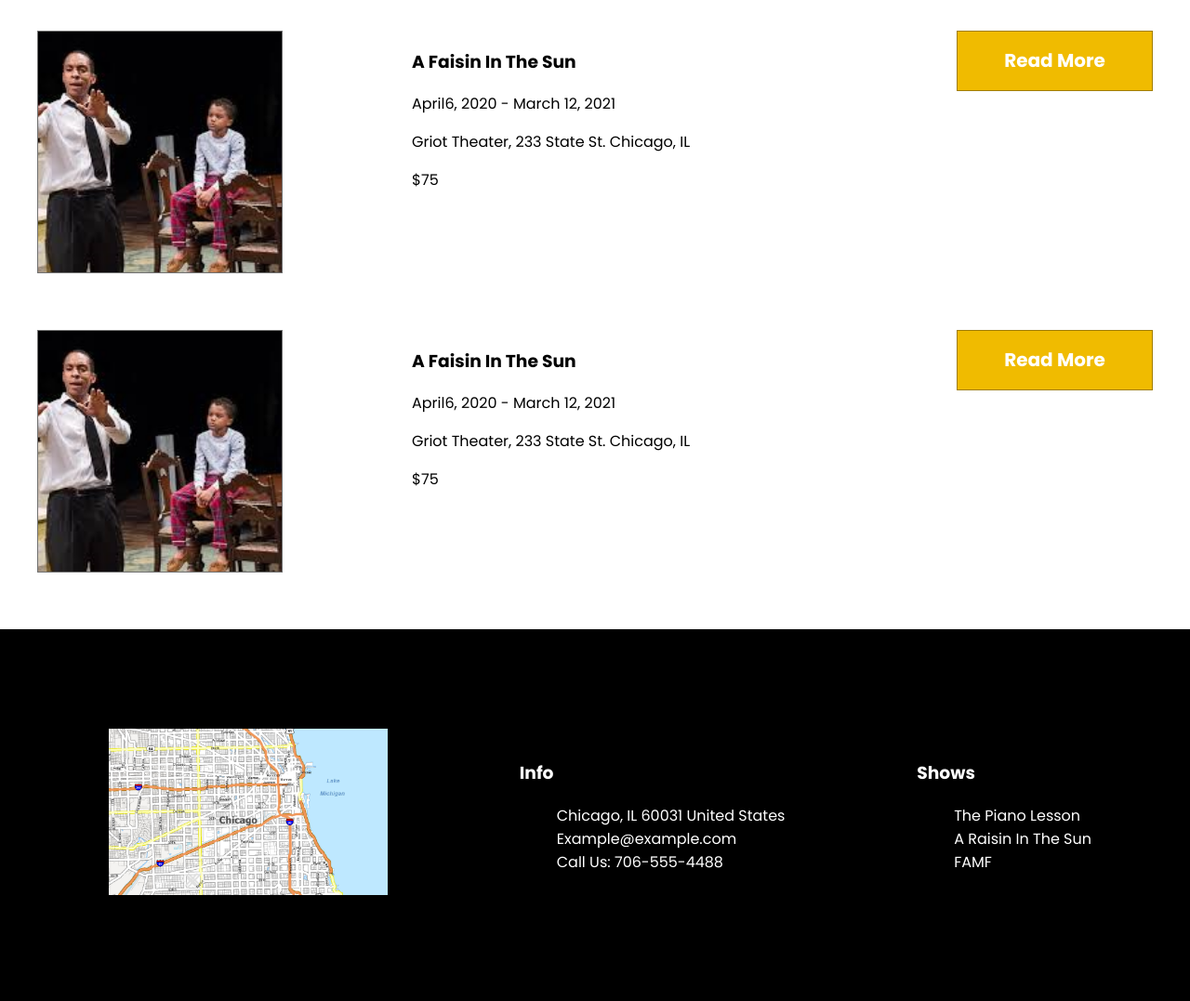
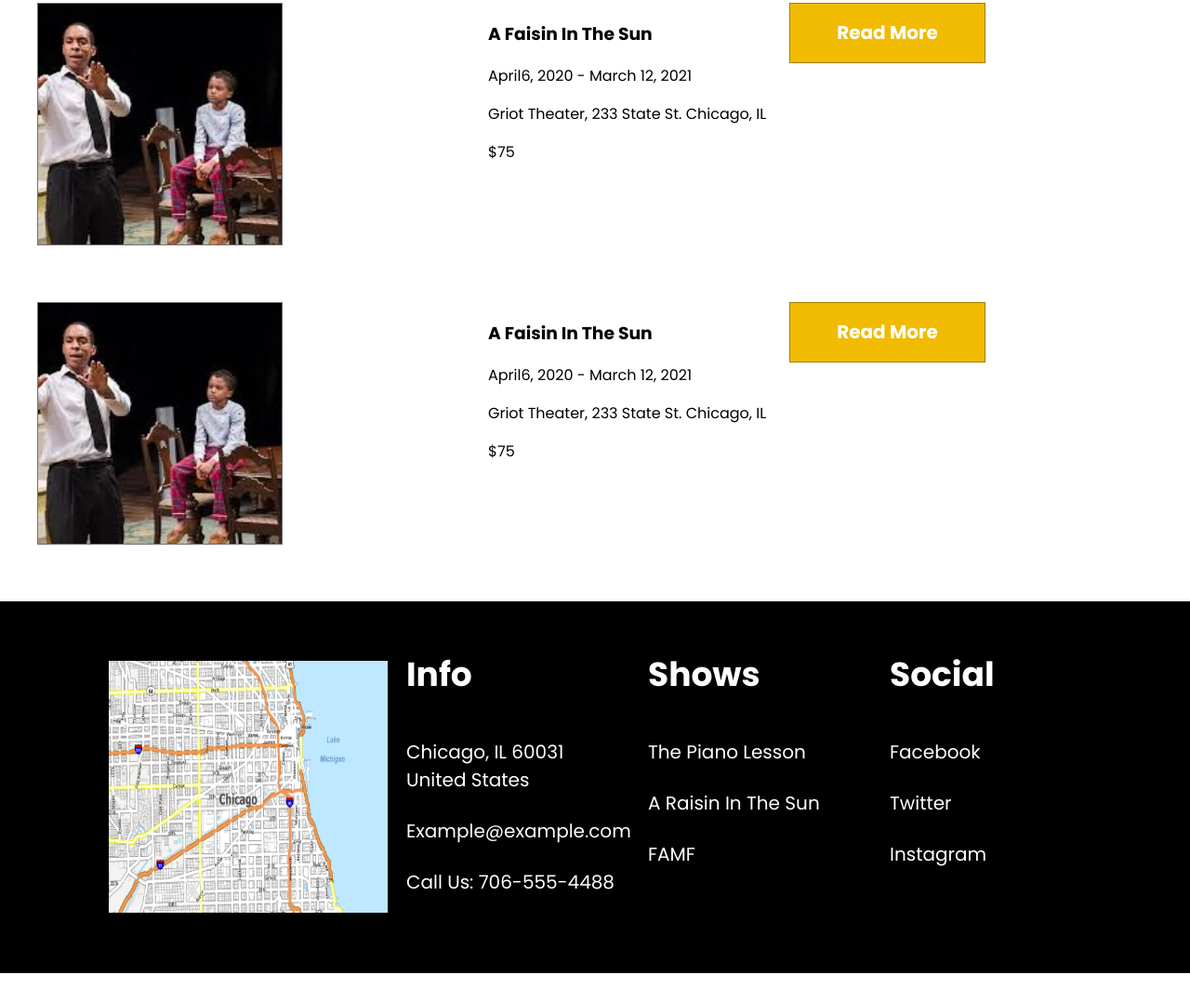
Before and after one commit to Hmlynch/Theatre_company_project, a plain HTML site: page index.html in a window 1280 px wide. Shown: the part 1672-2749 px from the top of the page at 93% size. After the commit the page ends 2719 px from the top, so only its background shows below. Drawn offline with Linux system fonts and the light colour scheme.

Commit message:
second commit

```diff
--- a/assets/css/main.css
+++ b/assets/css/main.css
@@ -11,6 +11,7 @@ body {
 
 a {
     text-decoration: none;
+    color: white;
 }
 
 main{
@@ -31,7 +32,7 @@ main{
 
 /* START HEADER STYLES */
 header {
-    padding: 15px 0
+    padding: 0;
 }
 .nav-bar{
     display: flex;
@@ -60,7 +61,7 @@ header {
 /* END HEADER STYLES */
 /* START BODY STYLES */
 .hero-image{
-    background-image: linear-gradient(rgba(0,0,0,0.5), rgba(0,0,0,0.5)), url(".//images/theater-image-background.png");
+    background-image: url(".//images/theater-image-background.png");
     width: 100%;
     height: 720px;
     background-position: center;
@@ -72,11 +73,10 @@ header {
 .hero-text{
     display: flex;
     justify-content: center;
-    align-items: center;
     text-align: center;
     color: white;
     font-size: 96px;
-    top: 50%;
+    padding-top: 150px;
 }
 .date-bar{
     width: 1260px;
@@ -108,7 +108,7 @@ header {
 }
 .show-info{
     position: absolute;
-    left: 443px;
+    left: 525px;
 }
 .btn-yellow {
     display: flex;
@@ -118,34 +118,59 @@ header {
     margin-top: 16px;
     color: white;
 }
+.btn{
+    position: absolute;
+    right: 220px;
+}
 /* END BODY STYLES */
 /* START FOOTER STYLES */
 footer{
     display: flex;
-    justify-content: space-between;
-    align-items: center;
+    /* justify-content: space-between; */
+    /* align-items: center; */
     width: 1440px;
     height: 400px;
     border: 1px solid black;
     background-color: black;
+    max-width: 1440px;
+    margin: 0 auto;
+    color: white;
+}
+.footer-lists{
+    display: flex;
+    flex-direction: column;
+    margin: 50px 10px 0 20px;
+    width: 230px;
+
 }
 footer h3{
-
+    font-size: 36px;
+    padding: 0;
+    margin: 0;
+}
+footer ul{
+    list-style-type: none;
+    padding-left: 0;
+    margin-bottom: 0;
 }
 footer li{
     list-style-type: none;
+    font-size: 20px;
+    margin: 25px 0;
 }
 footer img{
     width: 300px;
+    height: 271px;
     margin-left: 116px;
 }
-.footer-info{
-    color: white;
+.footer-img {
+    display: flex;
+    align-items: center;
 }
-.footer-shows{
-    color: white;
-}
-.footer-social{
-    color: white;
-}
+/* .footer-list{
+    display: flex;
+    width: 100%;
+    justify-content: space-between;
+} */
+
 /* END FOOTER STYLES */
--- a/index.html
+++ b/index.html
@@ -105,7 +105,8 @@
         <div class="footer-img">
             <img src="./images/Chicago map.jpeg" alt="">
         </div>
-        <div class="footer-info">
+        <!-- <div class="footer-lists"> -->
+            <div class="footer-lists">
                 <h3>Info</h3>
                 <ul>
                     <li>Chicago, IL 60031 United States</li>
@@ -113,7 +114,7 @@
                     <li>Call Us: 706-555-4488</li>
                 </ul>
             </div>
-        <div class="footer-shows">
+            <div class="footer-lists">
                 <h3>Shows</h3>
                 <ul>
                     <li>The Piano Lesson</li>
@@ -121,7 +122,7 @@
                     <li>FAMF</li>
                 </ul>
             </div>
-        <div class="footer-social">
+            <div class="footer-lists">
                 <h3>Social</h3>
                 <ul>
                     <li><a href="">Facebook</a></li>
@@ -129,6 +130,7 @@
                     <li><a href="">Instagram</a></li>
                 </ul>
             </div>
+        </div>
     </footer>
 
 </body>
```
Lines whose indentation alone changed are shown as unchanged.
